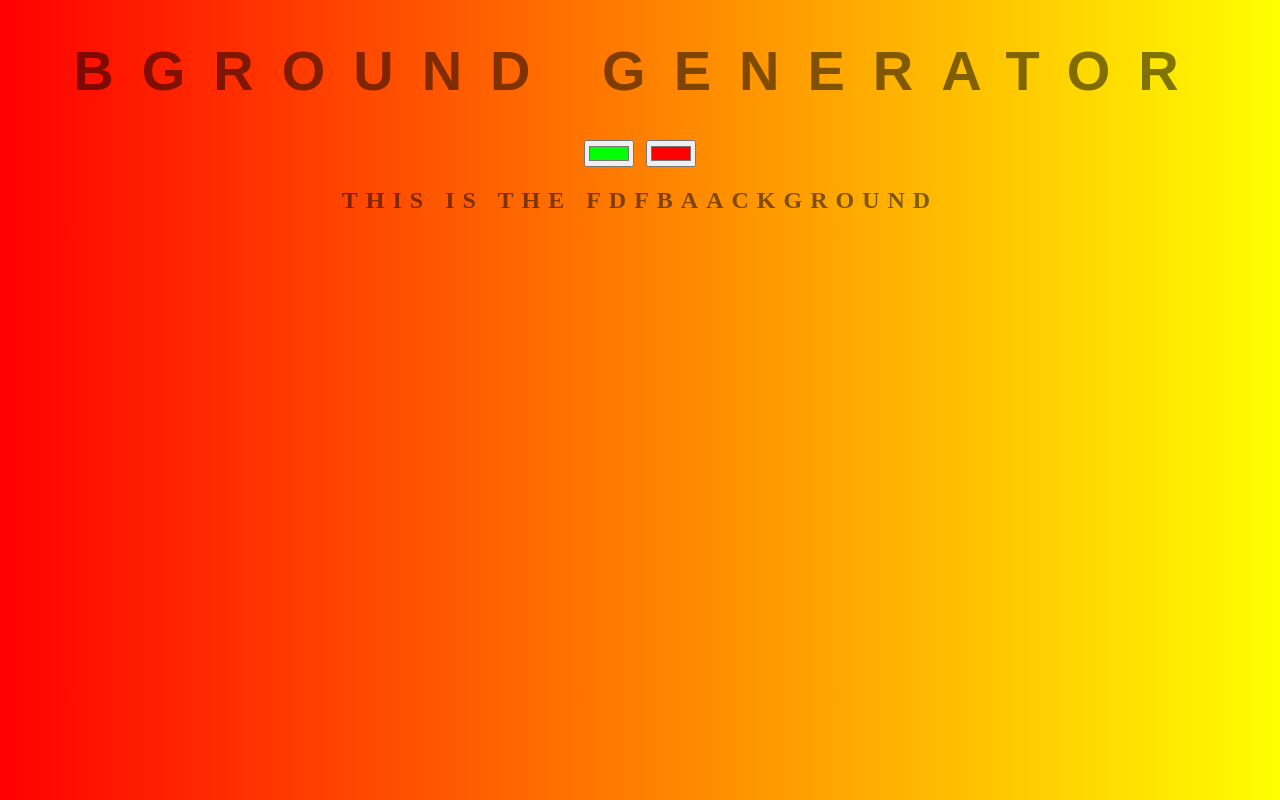
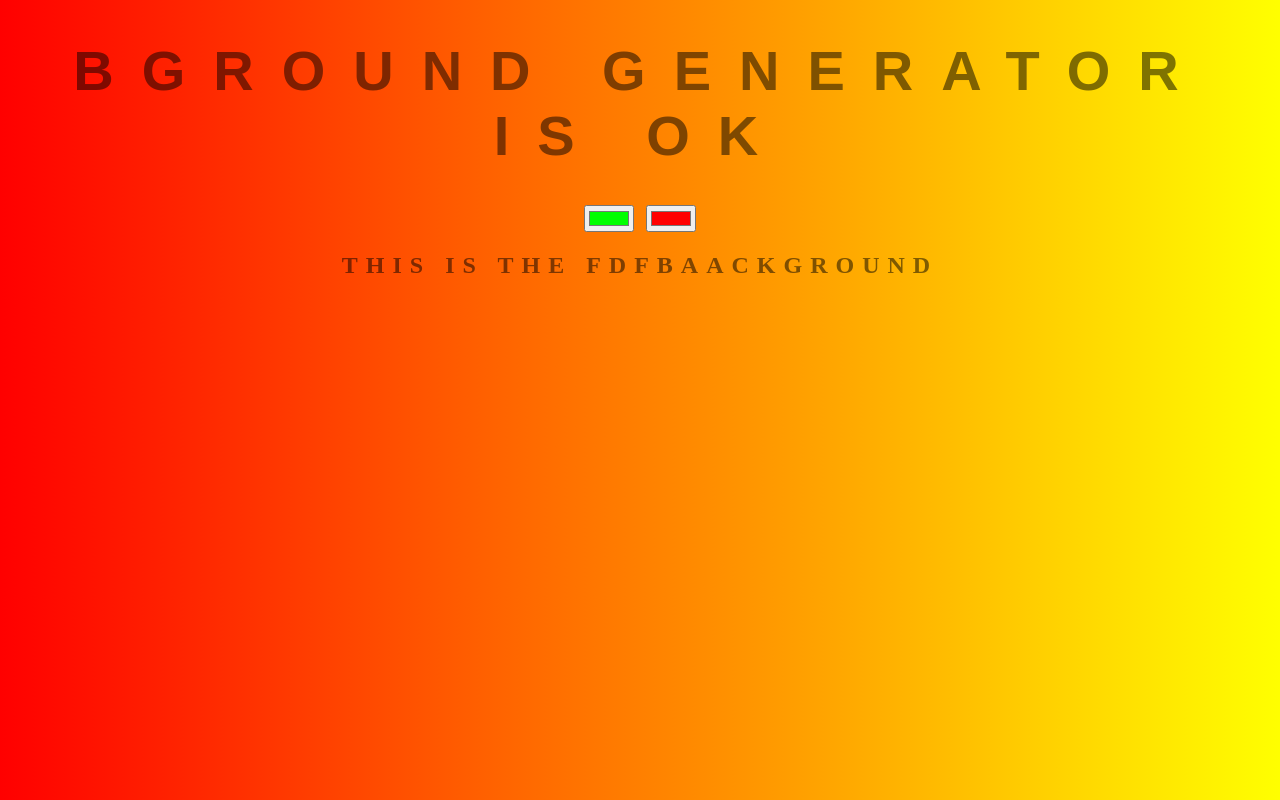
Before and after one commit to MKPourkarim/gradient-BG, a plain HTML site: page index.html in a window 1280 px wide. Drawn offline with Linux system fonts and the light colour scheme.

Commit message:
new changes

```diff
--- a/index.html
+++ b/index.html
@@ -5,7 +5,7 @@
 	<link rel="stylesheet" type="text/css" href="style.css">
 </head>
 <body id="gradient">
-	<h1>BGround Generator</h1>
+	<h1>BGround Generator is ok</h1>
 	<input class="color1" type="color" name="color1" value="#00ff00">
 	<input class="color2" type="color" name="color2" value="#ff0000">
 	<h2>this is the fdfBaackground</h2>
```
